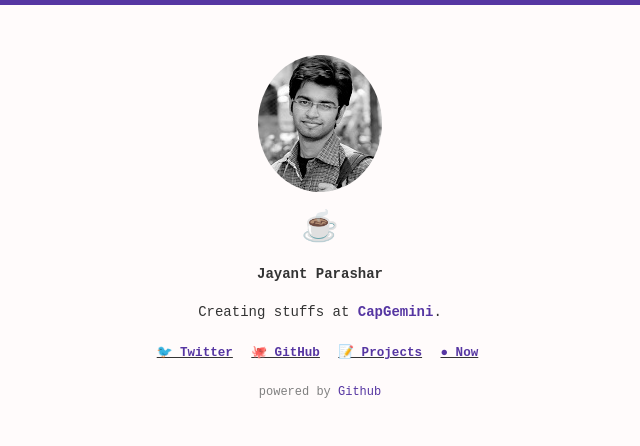
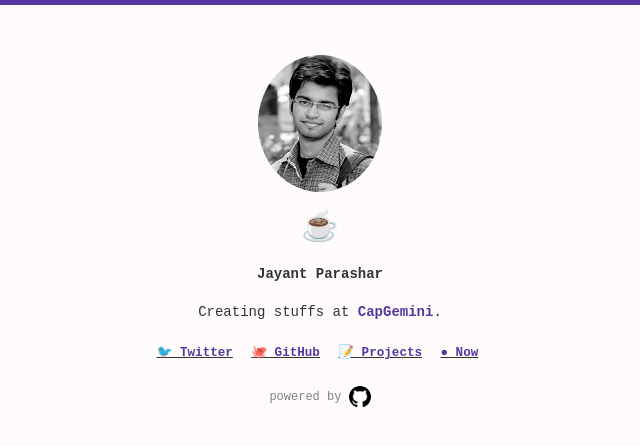
Before and after one commit to jparasha/jparasha.github.io, a plain HTML site: page index.html in a window 1280 px wide. Shown: the full height of the page, 320-960 px from the left. Drawn offline with nearby package versions, Linux system fonts and the light colour scheme.

Commit message:
Added github thumb

```diff
--- a/index.html
+++ b/index.html
@@ -25,7 +25,7 @@
 				<li><a href="https://jparasha.github.io/projects.html">📝 Projects</a></li>
 				<li><a href="/now">&#9679; Now</a></li>
 			</ul>
-			<h6 style="color: grey;">powered by <a href="https://www.github.com">Github</a></h6>
+			<h6 style="color: grey;">powered by <a href="https://www.github.com"><img src="img/invertocat.png" alt="Github"></a></h6>
 
 		</div>
 	</div>
```
Also changed, not shown: img/invertocat.png (added).
